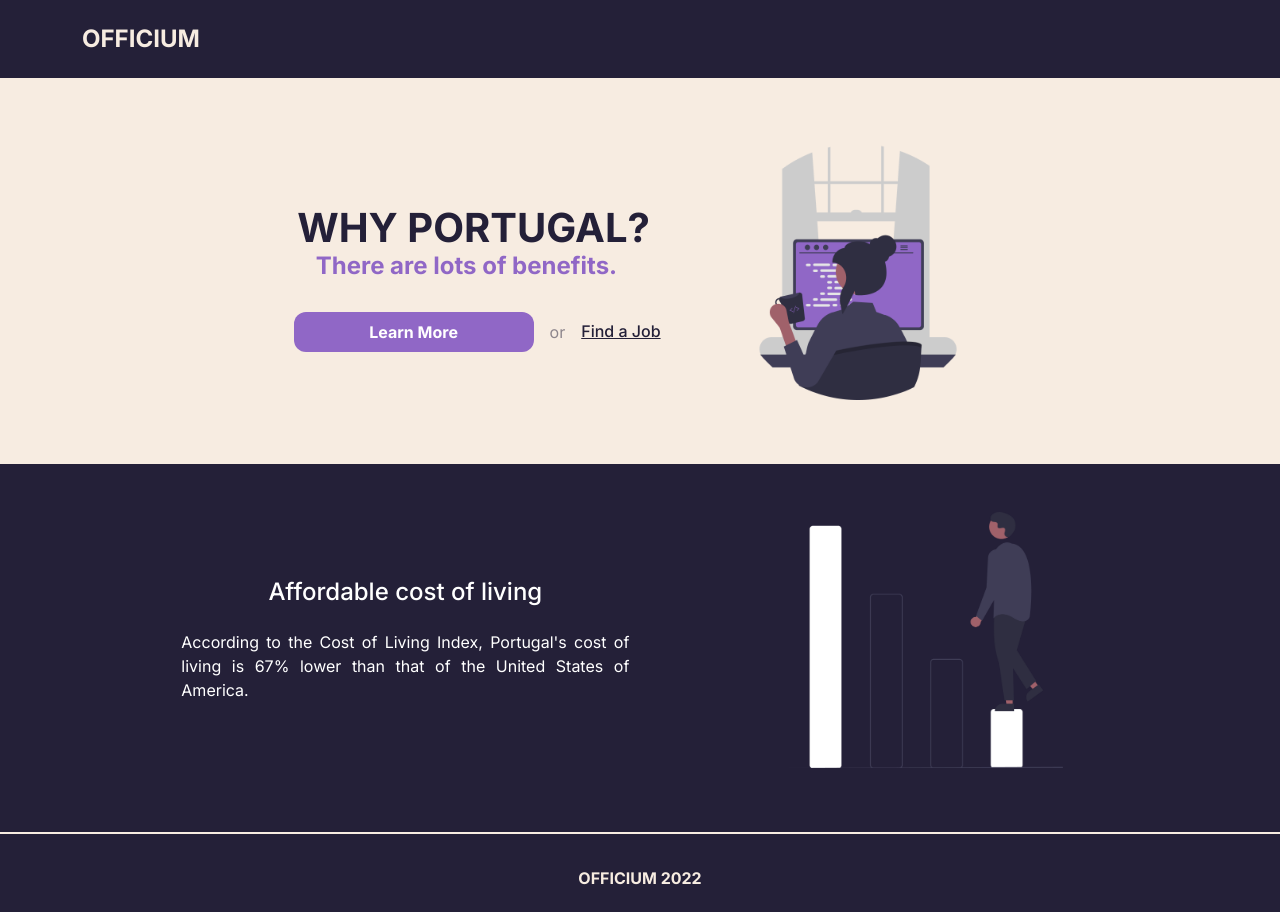
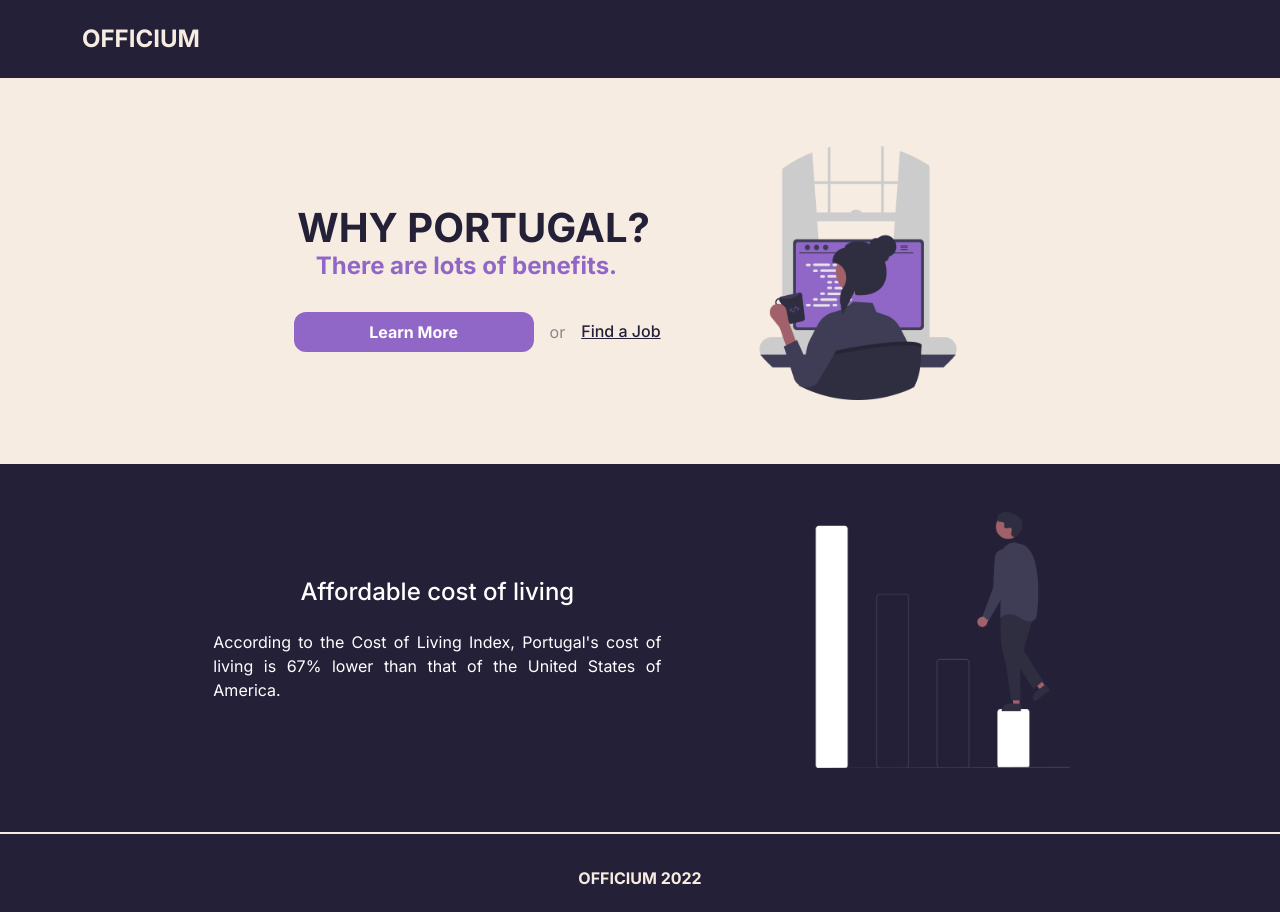
Before and after one commit to gitHubTiagoMarques/officium, a React (Create React App) app: page / in a window 1280 px wide. Built offline with nearby package versions, Linux system fonts and the light colour scheme.

Commit message:
small changes

```diff
--- a/src/App.css
+++ b/src/App.css
@@ -277,6 +277,7 @@ button{
 }
 .carroinfo{
   align-self: center;
-  margin-left: 2em;
+  margin-left: 5vw;
+  margin-right: -2vw;
 }
 }
```
